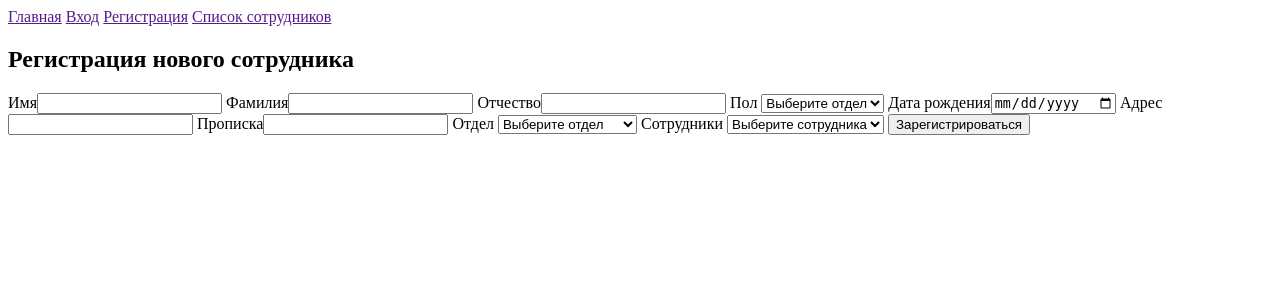
After one commit to DenDOme/praktica2week1zad1, a PHP site: template views/site/employee.php in a window 1280 px wide. The commit adds this page. Shown: the top 300 px of the page. Run offline with PHP 8.4, Linux system fonts and the light colour scheme; the template is opened without the code that fills it: most values are stand-ins (such as "Sample title", 1, 10 or a date in 2020); data that the repository does not hold is empty.

Commit message:
done 2 | done individual 2/5 | page 61

```diff
--- a/core/Src/Auth/Auth.php
+++ b/core/Src/Auth/Auth.php
@@ -19,7 +19,7 @@ class Auth
    public static function login(IdentityInterface $user): void
    {
        self::$user = $user;
-       Session::set('id', self::$user->getId());
+       Session::set('UserRoleID', self::$user->getId());
    }
 
    public static function attempt(array $credentials): bool
@@ -33,7 +33,7 @@ class Auth
 
    public static function user()
    {
-       $id = Session::get('id') ?? 0;
+       $id = Session::get('UserRoleID') ?? 0;
        return self::$user->findIdentity($id);
    }
 
@@ -47,7 +47,7 @@ class Auth
 
    public static function logout(): bool
    {
-       Session::clear('id');
+       Session::clear('UserRoleID');
        return true;
    }
 
--- a/public/index.php
+++ b/public/index.php
@@ -15,4 +15,4 @@ try {
 
 ?>
 
-<!-- 53 страница разработка middleware -->
+<!-- 61 страница разработка middleware -->
--- a/routes/web.php
+++ b/routes/web.php
@@ -1,10 +1,12 @@
 <?php
 use Src\Route;
 
-Route::add('GET', '/hello', [Controller\Site::class, 'hello'])
-   ->middleware('auth');
+Route::add('GET', '/hello', [Controller\Site::class, 'hello'])->middleware('auth');
 Route::add(['GET', 'POST'], '/signup', [Controller\Site::class, 'signup']);
 Route::add(['GET', 'POST'], '/login', [Controller\Site::class, 'login']);
+Route::add(['GET', 'POST'], '/employee', [Controller\Site::class, 'employee'])->middleware('auth');
+Route::add(['GET', 'POST'], '/department', [Controller\Site::class, 'department'])->middleware('auth');
 Route::add('GET', '/logout', [Controller\Site::class, 'logout']);
+Route::add('GET', '/employee-list', [Controller\Site::class, 'employee_list']);
 
 ?>
--- a/views/layouts/main.php
+++ b/views/layouts/main.php
@@ -16,13 +16,16 @@
            ?>
            <a href="<?= app()->route->getUrl('/login') ?>">Вход</a>
            <a href="<?= app()->route->getUrl('/signup') ?>">Регистрация</a>
-       <?php
+           <?php
        else:
-           ?>
+        ?>
            <a href="<?= app()->route->getUrl('/logout') ?>">Выход (<?= app()->auth::user()->name ?>)</a>
-       <?php
+           <a href="<?= app()->route->getUrl('/employee') ?>">Создать сотрудника</a>
+           <a href="<?= app()->route->getUrl('/department') ?>">Создать Департамент</a>
+           <?php
        endif;
        ?>
+       <a href="<?= app()->route->getUrl('/employee-list') ?>">Список сотрудников</a>
    </nav>
 </header>
 <main>
--- /dev/null
+++ b/views/site/department.php
@@ -0,0 +1,6 @@
+<h2>Регистрация нового Департамента</h2>
+<form method="post">
+   <label>Название<input type="text" name="DepartmentName"></label>
+   <label>Тип<input type="text" name="DepartmentType"></label>
+   <button>Зарегистрироваться</button>
+</form>
--- /dev/null
+++ b/views/site/employee.php
@@ -0,0 +1,34 @@
+<h2>Регистрация нового сотрудника</h2>
+<form method="post">
+   <label>Имя<input type="text" name="FirstName"></label>
+   <label>Фамилия<input type="text" name="LastName"></label>
+   <label>Отчество<input type="text" name="MiddleName"></label>
+   <label>Пол
+      <select name="Gender">
+         <option value="">Выберите отдел</option>
+         <option value="Male">Мужчина</option>
+         <option value="Female">Выберите отдел</option>
+
+      </select>
+   </label>
+   <label>Дата рождения<input type="date" name="DateOfBirth"></label>
+   <label>Адрес<input type="text" name="Address"></label>
+   <label>Прописка<input type="text" name="Position"></label>
+   <label>Отдел
+      <select name="DepartmentID">
+         <option value="">Выберите отдел</option>
+         <?php foreach($departments as $department): ?>
+            <option value="<?= $department->getId() ?>"><?= $department->DepartmentName ?></option>
+         <?php endforeach; ?>
+      </select>
+   </label>
+   <label>Сотрудники
+      <select name="UserRoleID">
+         <option value="">Выберите сотрудника</option>
+         <?php foreach($users as $user): ?>
+            <option value="<?= $user->getId() ?>"><?= $user->name ?></option>
+         <?php endforeach; ?>
+      </select>
+   </label>
+   <button>Зарегистрироваться</button>
+</form>
```
Also changed, not shown: app/Controller/Site.php (+27 -2 lines), app/Model/Department.php (added, +37 -0 lines), app/Model/Employee.php (added, +44 -0 lines), app/Model/User.php (+7 -3 lines), views/site/employee-list.php (added).
